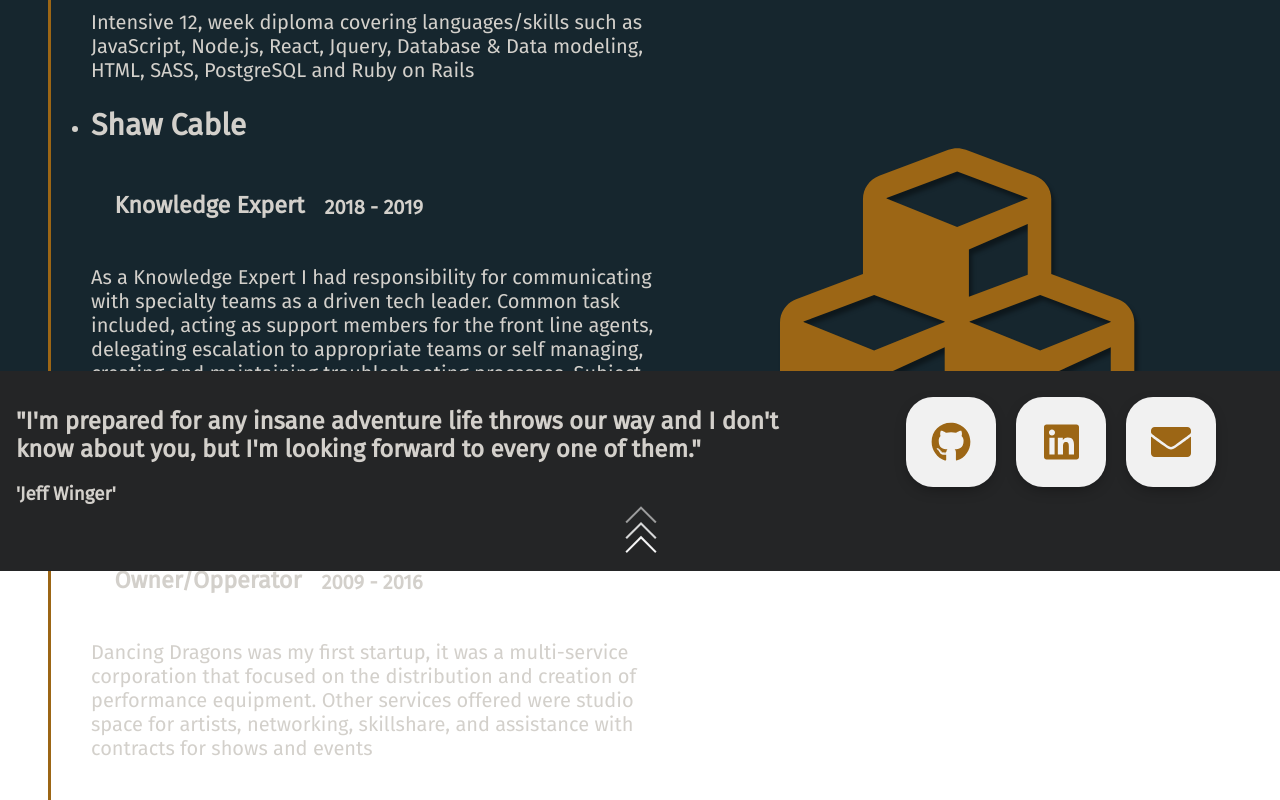
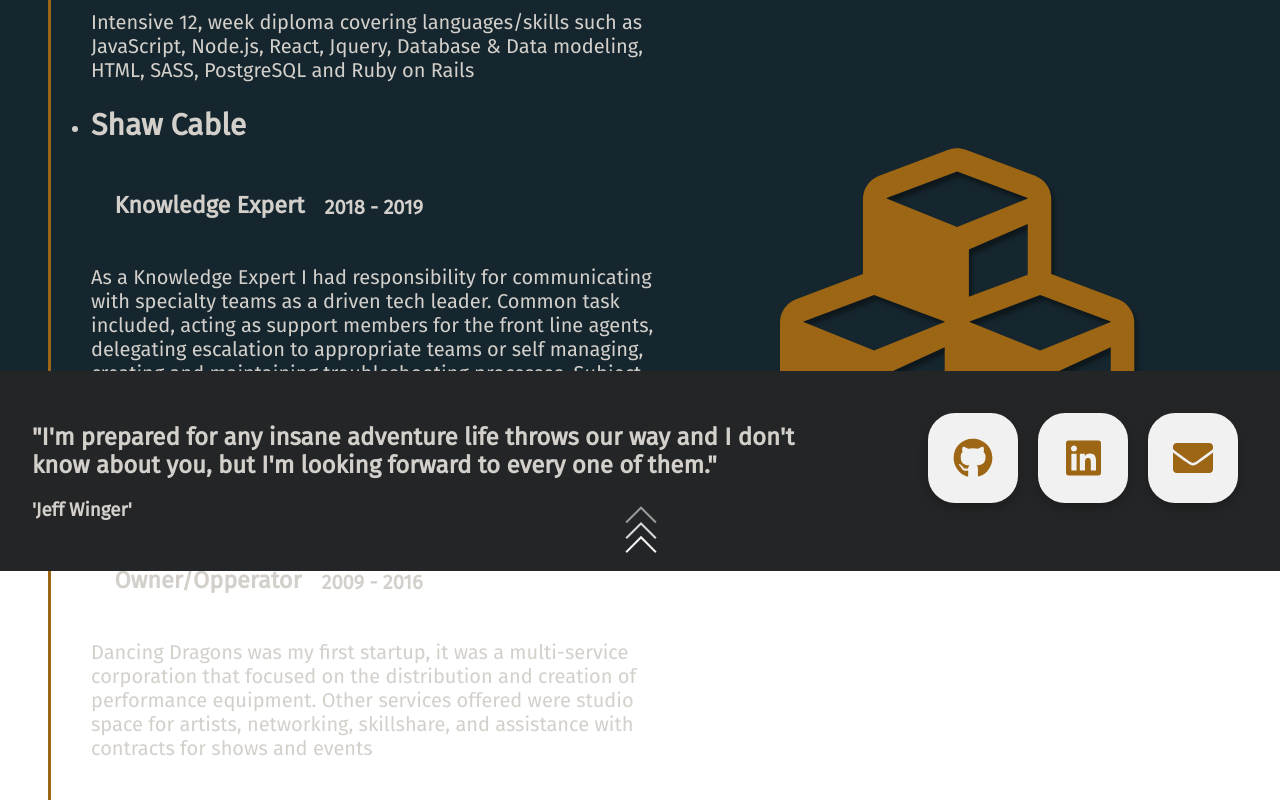
Before and after one commit to CaseyQWood/React-Resume, a React (Create React App) app: page / in a window 1280 px wide. Shown: the part 3507-4307 px from the top of the page. Built offline with nearby package versions, Linux system fonts and the light colour scheme.

Commit message:
updated email link in about me to actually link to send email, improved component spaceing in footer

```diff
--- a/src/App.scss
+++ b/src/App.scss
@@ -775,12 +775,12 @@ experience page
 
   .footer__quote{
     width: 100%;
-    padding: 1em;
+    padding: 2em;
   }
 
   .middle {
-    width: 50%;
-    padding: 1em;
+    display: flex;
+    padding: 2em;
   }
 
   .box {
--- a/src/Components/About.jsx
+++ b/src/Components/About.jsx
@@ -23,7 +23,7 @@ export default function About() {
         <h3>Contact Info</h3>
         <div class= "about__contact">
           <ul>
-            <li><a href="mailto:name@email.com">caseywood252@gmail.com</a></li>
+            <li><a href="mailto:caseywood252@gmail.com">caseywood252@gmail.com</a></li>
             <li>Vancouver, Bc</li>
           </ul>
 
```
